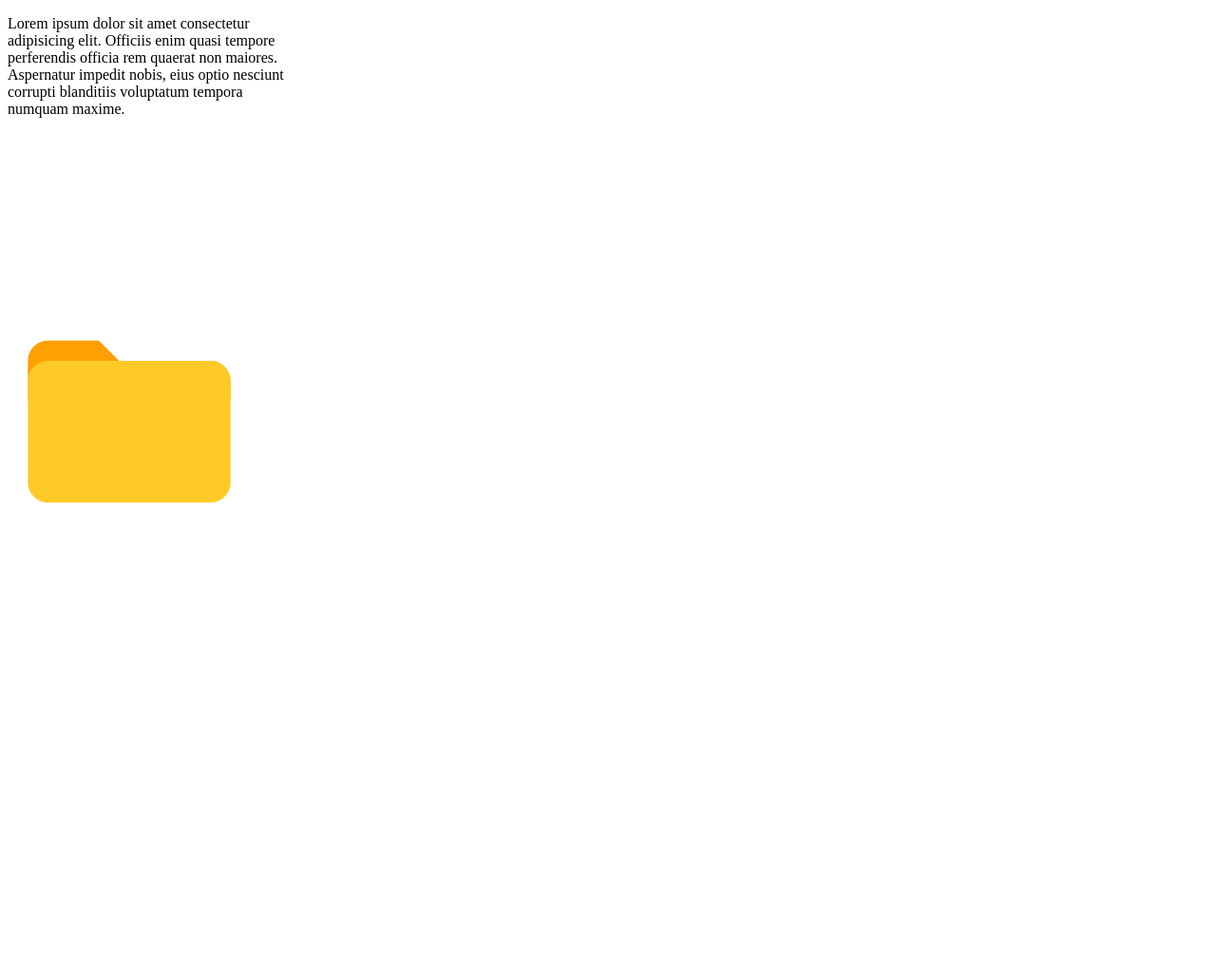
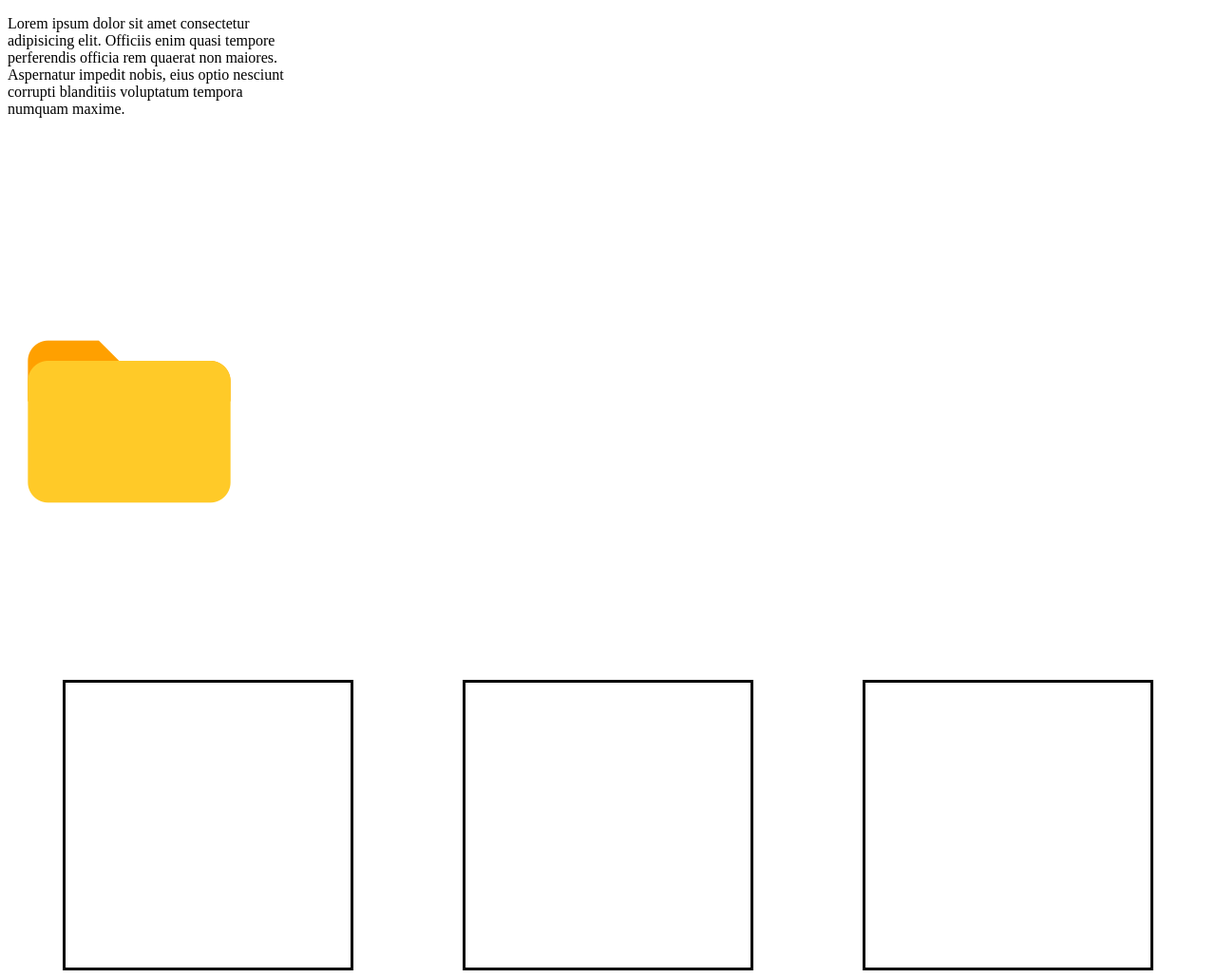
Before and after one commit to vakulka95/Practical-JS, a plain HTML site: page unit_8/index.html in a window 1280 px wide. Shown: the whole page at 95% size. Before the commit the page ends 800 px from the top, so only its background shows below. Drawn offline with Linux system fonts and the light colour scheme.

Commit message:
unit 4 was done!

```diff
--- a/unit_8/index.html
+++ b/unit_8/index.html
@@ -14,6 +14,13 @@
     </div>
     <!-- Task 3 -->
     <div class="block2"></div>
+
+    <!-- Task 4 -->
+    <div class='task4'>
+        <div class="block3-1"></div>
+        <div class="block3-2"></div>
+        <div class="block3-3"></div>
+    </div>
     <script src="script.js"></script>
 </body>
 </html>
--- a/unit_8/script.js
+++ b/unit_8/script.js
@@ -36,3 +36,38 @@ block2.style.backgroundRepeat = "no-repeat";
 }
 
 // Task 4
+
+let task4 = document.querySelector('.task4');
+task4.style.display = 'flex';
+task4.style.justifyContent = 'space-around';
+
+let block3_1 = document.querySelector('.block3-1');
+block3_1.style.width = '300px';
+block3_1.style.height = '300px';
+block3_1.style.border = '3px solid #000'
+let block3_2 = document.querySelector('.block3-2');
+block3_2.style.width = '300px';
+block3_2.style.height = '300px';
+block3_2.style.border = '3px solid #000'
+let block3_3 = document.querySelector('.block3-3');
+block3_3.style.width = '300px';
+block3_3.style.height = '300px';
+block3_3.style.border = '3px solid #000'
+
+function getColor(){
+   let r = Math.floor(Math.random() * 256);
+   let g = Math.floor(Math.random() * 256);
+   let b = Math.floor(Math.random() * 256);
+
+   return`rgba(${r}, ${g}, ${b})`;
+}
+
+block3_1.onmouseenter = () => {
+    block3_1.style.backgroundColor = getColor();
+}
+block3_2.onmouseenter = () => {
+    block3_2.style.backgroundColor = getColor();
+}
+block3_3.onmouseenter = () => {
+    block3_3.style.backgroundColor = getColor();
+}
```
